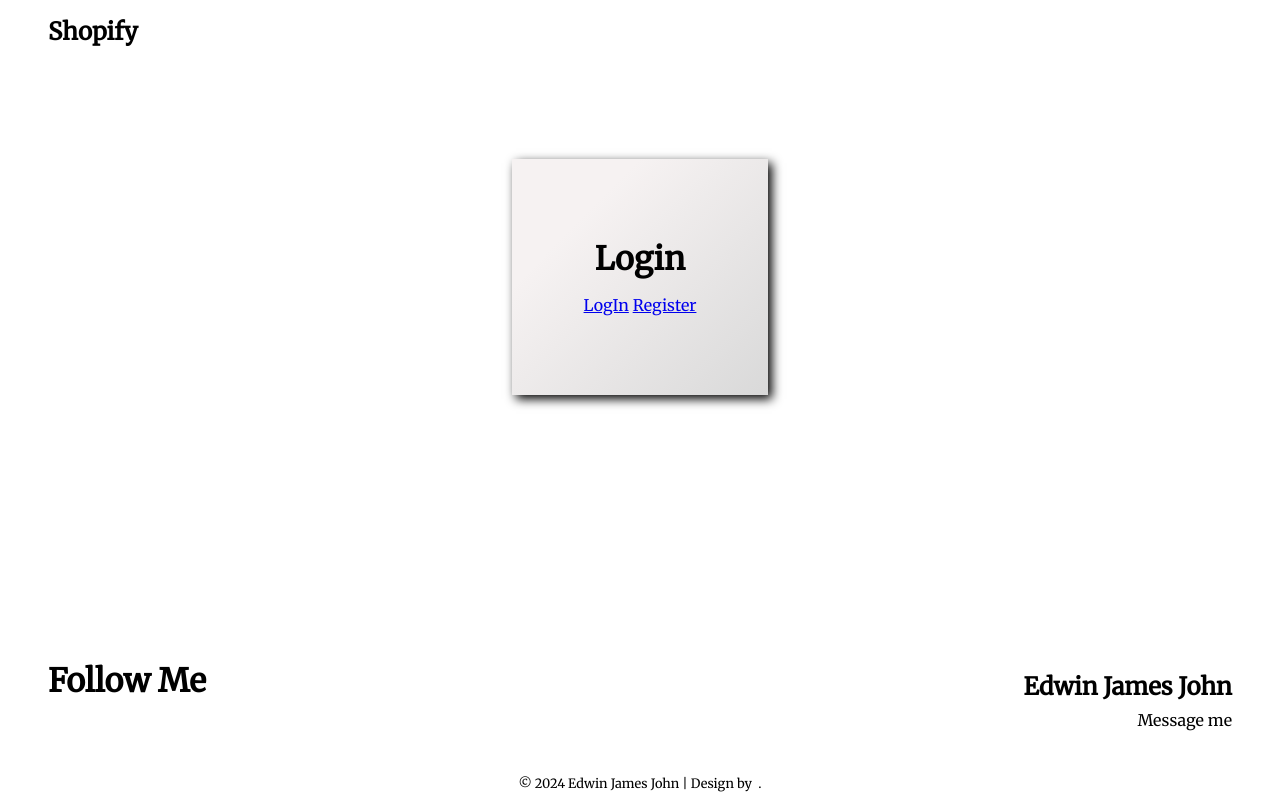
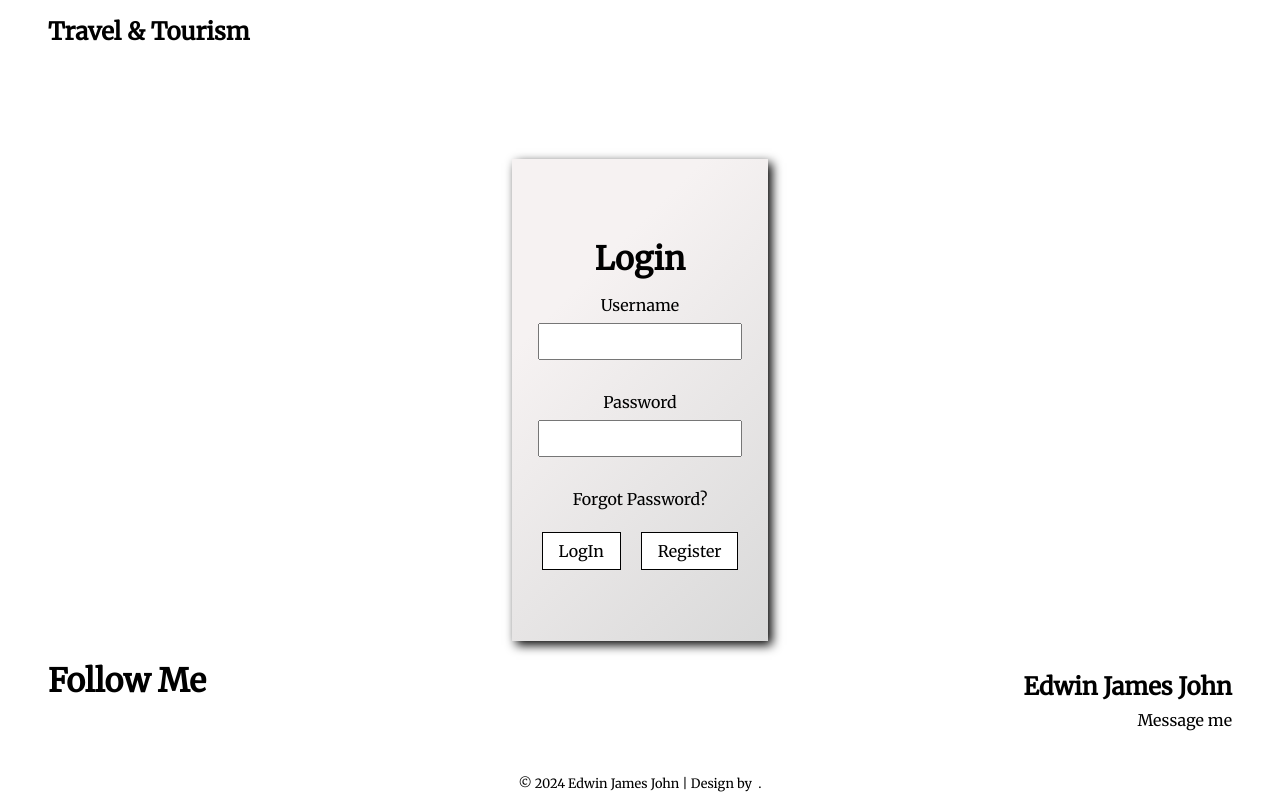
Before and after one commit to EdwinJ-19/django-travel-website, a Django app: page / in a window 1280 px wide; the page is wider, and only the part inside the window is pictured. Run offline with Django 4.2, Linux system fonts and the light colour scheme; some libraries are stand-ins or nearby versions; some web fonts are replaced.

Commit message:
login_page_routing_added

```diff
--- a/shopP/shopA/static/css/log.css
+++ b/shopP/shopA/static/css/log.css
@@ -7,7 +7,6 @@ body::-webkit-scrollbar{
     display: none;
 }
 nav{
-    width: 100%;
     display: flex;
     align-items: center;
     flex-wrap: wrap;
@@ -44,14 +43,19 @@ nav{
 .log-box p a:hover{
     color: red;
 }
-.log-box .log-btn button{
-    border: none;
-    padding: 1rem;
+.log-box .btn{
+    padding-top: 1rem;
 }
-.log-box .log-btn button:hover{
-    cursor: alias;
-    background-color: black;
+.log-box .btn a{
+    text-decoration: none;
+    color: black;
+    border: 1px solid black;
+    background-color: white;
+    padding: 0.5rem 1rem;
+}
+.log-box .btn a:hover{
     color: white;
+    background-color: #333;
     transition: all 0.5s ease-in-out;
 }
 
--- /dev/null
+++ b/shopP/shopA/templates/block.html
@@ -0,0 +1,13 @@
+{%extends 'log.html'%}
+{%block body%}
+<div class="log-input">
+    <form method="POST" enctype="multipart/form-data">
+        {%csrf_token%}
+        <label>Username</label> <br>
+        <input type="text" name="uname"> <br>
+        <label>Password</label><br>
+        <input type="password" name="pwd">
+    </form>
+</div>
+<p><a href="#" class="forgot">Forgot Password?</a></p>
+{%endblock%}
--- a/shopP/shopA/templates/log.html
+++ b/shopP/shopA/templates/log.html
@@ -19,7 +19,7 @@
 
     <nav>
         <div class="nav-head">
-            <h1>Shopify</h1>
+            <h1>Travel & Tourism</h1>
         </div>
     </nav>
 
@@ -27,24 +27,14 @@
         <div class="log-head">
             <h1>Login</h1>
         </div>
+        {%block body%}{%endblock%}
         {%if current_user%}
-        <div class="log-input">
-            <form method="POST">
-                {%csrf_token%}
-                <label>Username</label> <br>
-                <input type="text" name="uname"> <br>
-                <label>Password</label><br>
-                <input type="password" name="pwd">
-            </form>
-        </div>
-        <p><a href="#" class="forgot">Forgot Password?</a></p>
-        <div class="log-btn">
             {% else %}
-            <a href="{% url 'main' %}">LogIn</a>
-            <a href="{% url 'register' %}">Register</a>
+            <div class="btn">
+                <a href="{% url 'login' %}" style="margin-right: 1rem;">LogIn</a>
+                <a href="{% url 'register' %}">Register</a>
+            </div>
             {% endif %}
-
-        </div>
     </div>
 
 
--- a/shopP/shopA/urls.py
+++ b/shopP/shopA/urls.py
@@ -2,8 +2,9 @@ from django.urls import path
 from . import views
 
 urlpatterns=[
-    path('',views.login, name='login'),
+    path('',views.log,name='log'),
+    path('login/',views.login, name='login'),
     path('register/',views.register, name='register'),
-    path('main/',views.main, name='main'),
+    # path('main/',views.main, name='main'),
     path('logout/',views.logout, name='logout')
 ]
--- a/shopP/shopA/views.py
+++ b/shopP/shopA/views.py
@@ -4,15 +4,15 @@ from .models import User
 
 
 def log(request):
-    return render(request,'log.html')
+    return render(request,'block.html')
 
-def main(request):
-    if 'user' in request.session:
-        current_user = request.session['user']
-        param = {'current_user': current_user}
-        return render(request,'main.html',param)
-    else:
-        return redirect('register.html')
+# def main(request):
+#     if 'user' in request.session:
+#         current_user = request.session['user']
+#         param = {'current_user': current_user}
+#         return render(request,'main.html',param)
+#     else:
+#         return redirect('register.html')
 
 def register(request):
     if request.method == 'POST':
@@ -38,15 +38,16 @@ def login(request):
         check_user = User.objects.filter(username=uname,password=pwd)
         if check_user:
             request.session['user'] = uname
-            return redirect('main.html')
+            return render(request,'main.html')
         else:
             return HttpResponse('Please Enter your valid username or password!')
+            # return HttpResponse('Please Enter your valid username or password!')
     else:
-        return render(request,'log.html')
+        return render(request,'block.html')
 
 def logout(request):
     try:
         del request.session['user']
     except:
-        return redirect('log.html')
-    return redirect('log.html')
+        return redirect('block.html')
+    return redirect('block.html')
--- a/shopP/shopP/settings.py
+++ b/shopP/shopP/settings.py
@@ -10,7 +10,7 @@ For the full list of settings and their values, see
 https://docs.djangoproject.com/en/4.2/ref/settings/
 """
 
-from pathlib import Path
+from pathlib import Path,os
 
 # Build paths inside the project like this: BASE_DIR / 'subdir'.
 BASE_DIR = Path(__file__).resolve().parent.parent
@@ -56,7 +56,7 @@ ROOT_URLCONF = 'shopP.urls'
 TEMPLATES = [
     {
         'BACKEND': 'django.template.backends.django.DjangoTemplates',
-        'DIRS': [],
+        'DIRS': [os.path.join(BASE_DIR,'templates')],
         'APP_DIRS': True,
         'OPTIONS': {
             'context_processors': [
@@ -78,7 +78,7 @@ WSGI_APPLICATION = 'shopP.wsgi.application'
 DATABASES = {
     'default': {
         'ENGINE': 'django.db.backends.mysql',
-        'NAME': 'shop',
+        'NAME': 'shop1',
         'USER': 'root',
         'PASSWORD':'Blaezy_19_06',
         'HOST':'localhost',
```
Also changed, not shown: shopP/shopA/static/css/register.css (+11 -6 lines).
